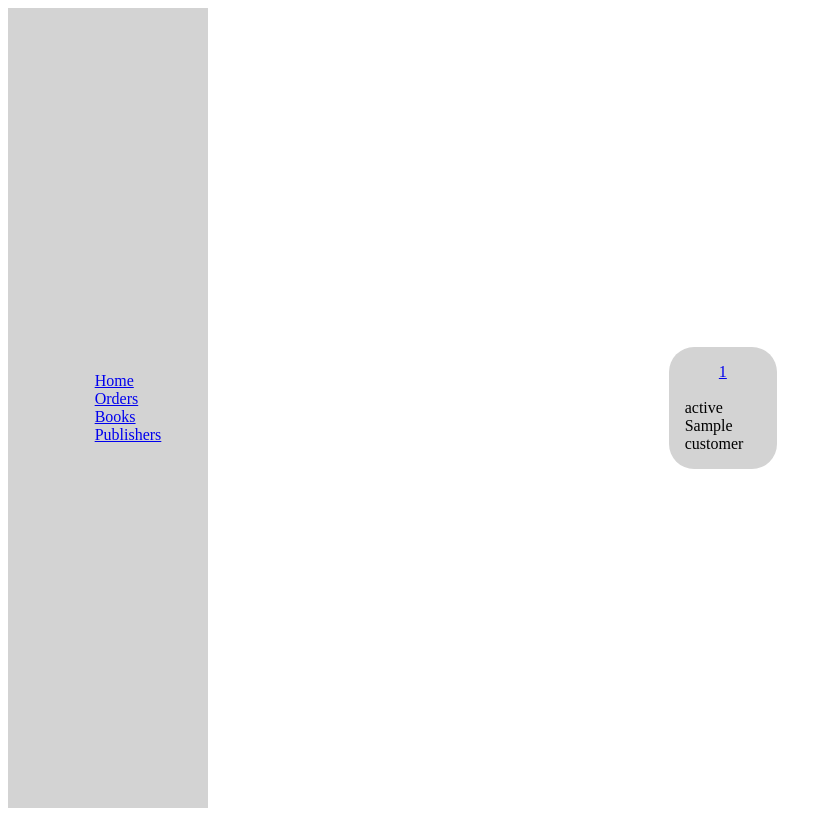
After one commit to erikesund/cc-project1-bookshop-inventory, a Flask app: page /orders in a window 1280 px wide. The commit adds this page. Shown: the whole page, without its empty margins (0-832 px from the left). Run offline with Flask 2, Linux system fonts and the light colour scheme; a database or web service that is not in the repository returns one stand-in record (values such as "Sample title"); some libraries are stand-ins or nearby versions.

Commit message:
Added Order class, repo and controller

```diff
--- a/app.py
+++ b/app.py
@@ -2,11 +2,13 @@ from flask import Flask, render_template
 
 from controllers.book_controller import books_blueprint
 from controllers.publisher_controller import publishers_blueprint
+from controllers.order_controller import orders_blueprint
 
 app = Flask(__name__)
 
 app.register_blueprint(books_blueprint)
 app.register_blueprint(publishers_blueprint)
+app.register_blueprint(orders_blueprint)
 
 @app.route('/')
 def home():
--- a/controllers/book_controller.py
+++ b/controllers/book_controller.py
@@ -13,7 +13,7 @@ def books():
   books = book_repository.select_all()
   return render_template("books/index.html", books = books)
 
-@books_blueprint.route("/books/<id>") #show - this is not working
+@books_blueprint.route("/books/<id>") #show
 def show_book(id):
   book = book_repository.select(id)
   publisher = publisher_repository.select(book.publisher.id)
--- /dev/null
+++ b/controllers/order_controller.py
@@ -0,0 +1,22 @@
+from flask import Flask, render_template, Blueprint, redirect, request
+
+from models.order import Order
+
+import repositories.order_repository as order_repository
+
+orders_blueprint = Blueprint("orders", __name__)
+
+@orders_blueprint.route("/orders")
+def orders():
+  orders = order_repository.select_all()
+  return render_template("orders/index.html", orders = orders)
+
+@orders_blueprint.route("/orders/<id>")
+def show_order(id):
+  order = order_repository.select(id)
+  return render_template("/orders/show.html", order = order)
+
+@orders_blueprint.route("/orders/<id>/delete", methods = ["POST"])
+def delete_order(id):
+  order_repository.delete(id)
+  return redirect("/orders")
--- a/controllers/publisher_controller.py
+++ b/controllers/publisher_controller.py
@@ -2,6 +2,7 @@ from flask import Flask, render_template, Blueprint, request, redirect
 
 from models.publisher import Publisher
 import repositories.publisher_repository as publisher_repository
+import repositories.book_repository as book_repository
 
 publishers_blueprint = Blueprint("publishers", __name__)
 
@@ -12,8 +13,9 @@ def publishers():
 
 @publishers_blueprint.route("/publishers/<id>") #show
 def show(id):
+  books = publisher_repository.books_by_publisher(id)
   publisher = publisher_repository.select(id)
-  return render_template("publishers/show.html", publisher = publisher)
+  return render_template("publishers/show.html", publisher = publisher, books = books)
 
 @publishers_blueprint.route("/publishers/new", methods=["GET"]) #new
 def new_publisher():
--- /dev/null
+++ b/models/order.py
@@ -0,0 +1,16 @@
+from models.book import Book
+
+class Order:
+  def __init__(self, customer, status, id=None):
+    self.customer = customer
+    self.status = status
+    self.id = id
+
+  def update_inventory():
+    pass
+
+  def close_order():
+    pass
+
+  def calculate_total_markup():
+    pass
--- /dev/null
+++ b/models/ordered_books.py
@@ -0,0 +1,3 @@
+class OrderedBooks:
+  def __init__(self, order, book, id = None):
+    pass
--- /dev/null
+++ b/repositories/order_repository.py
@@ -0,0 +1,39 @@
+from db.run_sql import run_sql
+from models.order import Order
+from models.book import Book
+import repositories.book_repository as book_repository
+
+def save(order):
+  sql = "INSERT INTO orders (customer, status) VALUES (%s, %s) RETURNING id"
+  values = [order.customer, order.status]
+  results = run_sql(sql, values)
+  id = results[0]["id"]
+  order.id = id
+
+def select_all():
+  orders = []
+  sql = "SELECT * FROM orders"
+  results = run_sql(sql)
+  for result in results:
+    order = Order(result["customer"], result["status"], result["id"])
+    orders.append(order)
+  return orders
+
+def select(id):
+  sql = "SELECT * FROM orders WHERE id = %s"
+  values = [id]
+  result = run_sql(sql, values)[0]
+  order =  Order(result["customer"], result["status"], result["id"])
+  return order
+
+def delete_all():
+  sql = "DELETE FROM orders"
+  run_sql(sql)
+
+def delete(id):
+  sql = "DELETE FROM orders WHERE id = %s"
+  values = [id]
+  run_sql(sql, values)
+
+def update(order):
+  pass
--- a/static/style.css
+++ b/static/style.css
@@ -102,6 +102,7 @@ th, td {
 
 td {
   font-weight: normal;
+  margin: auto;
 }
 
 tr:nth-child(even) {
--- a/templates/base.html
+++ b/templates/base.html
@@ -32,7 +32,7 @@
             <nav>
                 <ul>
                     <li><a href="/">Home</a></li>
-                    <li><a href="/">Orders</a></li>
+                    <li><a href="/orders">Orders</a></li>
                     <li><a href="/books">Books</a></li>
                     <li><a href="/publishers">Publishers</a></li>
                 </ul>
--- a/templates/books/index.html
+++ b/templates/books/index.html
@@ -27,7 +27,7 @@
 </div> -->
 Search: <input type="text" id="search_input" onkeyup="" placeholder="Search">
 
-<div id="books-table">
+<div class="books-table">
   <table>
     <tr>
       <th>Title</th>
--- /dev/null
+++ b/templates/orders/index.html
@@ -0,0 +1,15 @@
+{% extends 'base.html' %}
+
+{% block content %}
+
+<div>
+  {% for order in orders %}
+  <p class="publisher-container">
+  <a href="/orders/{{order.id}}">{{order.id}}</a> <br>
+  {{order.status}} <br>
+  {{order.customer}}
+</p>
+{% endfor %}
+</div>
+
+{% endblock content %}
```
Also changed, not shown: console.py (+11 -1 lines), db/bookshop_inventory.sql (+16 -0 lines), repositories/publisher_repository.py (+5 -3 lines), templates/orders/show.html (added, +10 -0 lines), templates/publishers/show.html (+40 -0 lines), tests/order_test.py (added).
